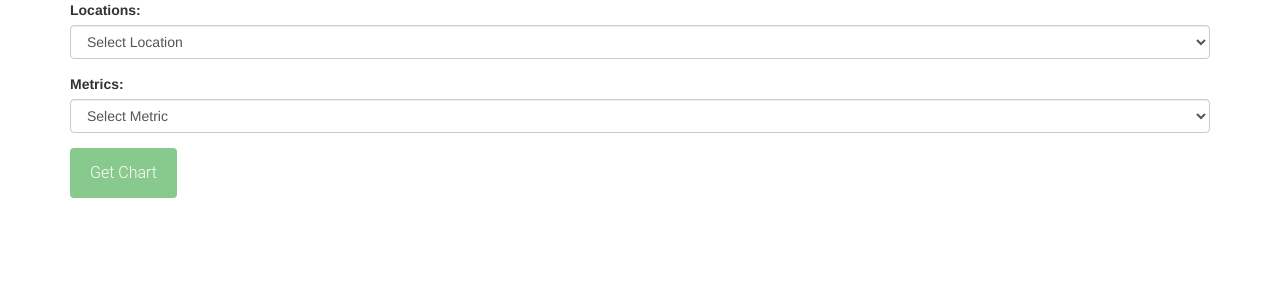
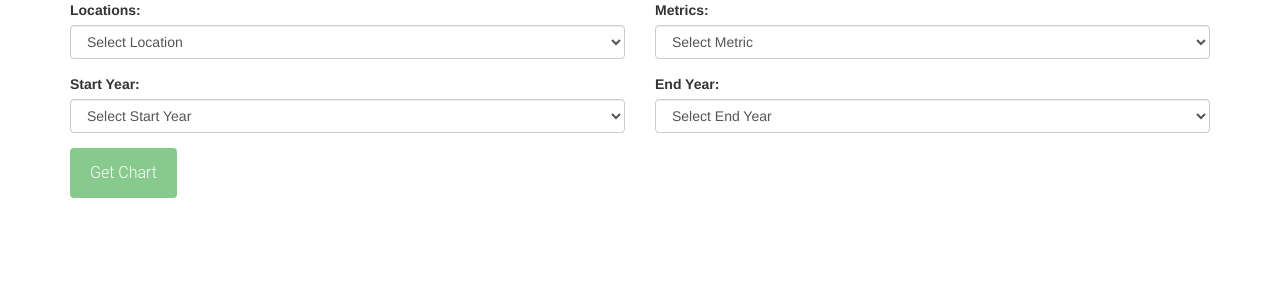
Before and after one commit to agaurav45/KisanHub, an Angular app in the folder KisanHubTest/: page /chart in a window 1280 px wide. Shown: the top 300 px of the page. Built offline with nearby package versions, Linux system fonts and the light colour scheme; what ng2-charts would draw is missing.

Commit message:
Added user input option for start and end year

```diff
--- a/KisanHubTest/src/app/components/chart.data.component.html
+++ b/KisanHubTest/src/app/components/chart.data.component.html
@@ -1,5 +1,6 @@
 <div class="inner-body">
-	<div class="form-group">
+	<div class="row form-group">
+		<div  class="col-md-6">
 			<label for="location">Locations:</label>
 			<select class="form-control" id="location" name="location" [(ngModel)]="selectedLocation">
 				<option value="">Select Location</option>
@@ -7,29 +8,49 @@
 			</select>
 		</div>
 
-	<div class="form-group">
+		<div  class="col-md-6">
 			<label for="metric">Metrics:</label>
 			<select class="form-control" id="metric" name="metric" [(ngModel)]="selectedMetric">
 				<option value="">Select Metric</option>
 				<option *ngFor="let metric of Metrics" value={{metric}}>{{metric}}</option>
 			</select>
 		</div>
+	</div>
+
+	<div class="row form-group">
+		<div class="col-md-6">
+			<label for="start">Start Year:</label>
+			<select class="form-control" id="start" name="start" [(ngModel)]="selectedStartYear">
+				<option value="">Select Start Year</option>
+				<option *ngFor="let year of yearList" value={{year}} [disabled]="selectedEndYear!='' && year >= selectedEndYear">{{year}}</option>
+			</select>
+		</div>
+
+
+		<div class="col-md-6">
+			<label for="end">End Year:</label>
+			<select class="form-control" id="end" name="end" [(ngModel)]="selectedEndYear">
+				<option value="">Select End Year</option>
+				<option *ngFor="let year of yearList" value={{year}} [disabled]="selectedStartYear!='' && year <= selectedStartYear">{{year}}</option>
+			</select>
+		</div>
+	</div>
 
 	<div class="form-group">
-		<button type="submit" class="btn" (click)="getChart()" [disabled]="selectedLocation== '' || selectedMetric == '' || showLoading">Get Chart</button>
+		<button type="submit" class="btn" (click)="getChart()" [disabled]="selectedStartYear== '' || selectedEndYear== '' || selectedLocation== '' || selectedMetric == '' || showLoading">Get Chart</button>
 		<div *ngIf="showLoading" class="loader"></div>
 	</div>
 
 
 	<div *ngIf="lineChartData.length>0">
 
-		<div class="col-md-12 text-center" style="margin-top: 10px;height: 50%">
+		<div class="col-md-12 text-center">
 			<button class="btn" (click)="randomizeType()">Toggle Line/Bar</button>
 		</div>
 
-		<div class="col-md-12 text-center" style="margin-top: 10px;height: 50%">
-			<button class="btn pull-left" (click)="previous()" [disabled]="yearIndex== 0">Previous Year</button>
-			<button class="btn pull-right" (click)="next()" [disabled]="yearIndex== 107">Next Year</button>
+		<div class="col-md-12 text-center">
+			<button class="btn pull-left" (click)="previous()" [disabled]="selectedStartYear== 1910">Previous Year</button>
+			<button class="btn pull-right" (click)="next()" [disabled]="selectedEndYear== 2017">Next Year</button>
 		</div>
 
 		<div class="col-md-12">
--- a/KisanHubTest/src/app/components/chart.data.component.ts
+++ b/KisanHubTest/src/app/components/chart.data.component.ts
@@ -16,7 +16,9 @@ export class ChartDataComponent {
 	public monthMap: any = {'1': 'January', '2': 'Feburary', '3': 'March', '4': 'April', '5': 'May', '6':'June', '7': 'July', '8': 'August', '9': 'September', '10': 'October', '11': 'November', '12':'December'};
 	public initialChartData: any = [];
 	public chartData:any =[];
-	public yearIndex:number = 107;
+	public yearList:any =[];
+	public selectedStartYear:any= '';
+	public selectedEndYear:any = '';
 	public lineChartType:string = 'line';
 	public lineChartData:any = [];
 	public lineChartLabels:any = ['January', 'February', 'March', 'April', 'May', 'June', 'July', 'August', 'September', 'October', 'November', 'December'];
@@ -27,10 +29,14 @@ export class ChartDataComponent {
 	constructor(public _chartService: ChartDataService) { }
 
 	ngOnInit() {
-
+		for(let i = 1910; i<=2017; i++) {
+			this.yearList.push(i);
+		}
 	}
 
 	getChart() {
+		this.initialChartData=[];
+		this.lineChartData = [];
 		this.showLoading = true;
 		this._chartService.getChartData(this.selectedMetric, this.selectedLocation, (result) => {
 			this.initialChartData = result;
@@ -44,10 +50,10 @@ export class ChartDataComponent {
 
 	getLineChartData(chartData) {
 		this.lineChartData = [];
-		let start = this.yearIndex-10;
-		let end = this.yearIndex;
+		let start = this.selectedStartYear - 1910;
+		let end = this.selectedEndYear - 1910;
 		chartData.forEach((ele1, index1) => {
-			if(index1> start && index1 <= end) {
+			if(index1>= start && index1 <= end) {
 				let data = [];
 				ele1.forEach((ele2)=> {
 					data.push(ele2.value);
@@ -72,13 +78,15 @@ export class ChartDataComponent {
 
 	previous() {
 		this.showLoading = true;
-		this.yearIndex--;
+		this.selectedStartYear--;
+		this.selectedEndYear--;
 		this.getLineChartData(this.chartData);
 	}
 
 	next() {
 		this.showLoading = true;
-		this.yearIndex++;
+		this.selectedStartYear++;
+		this.selectedEndYear++;
 		this.getLineChartData(this.chartData);
 	}
 }
```
Lines whose indentation alone changed are shown as unchanged.
